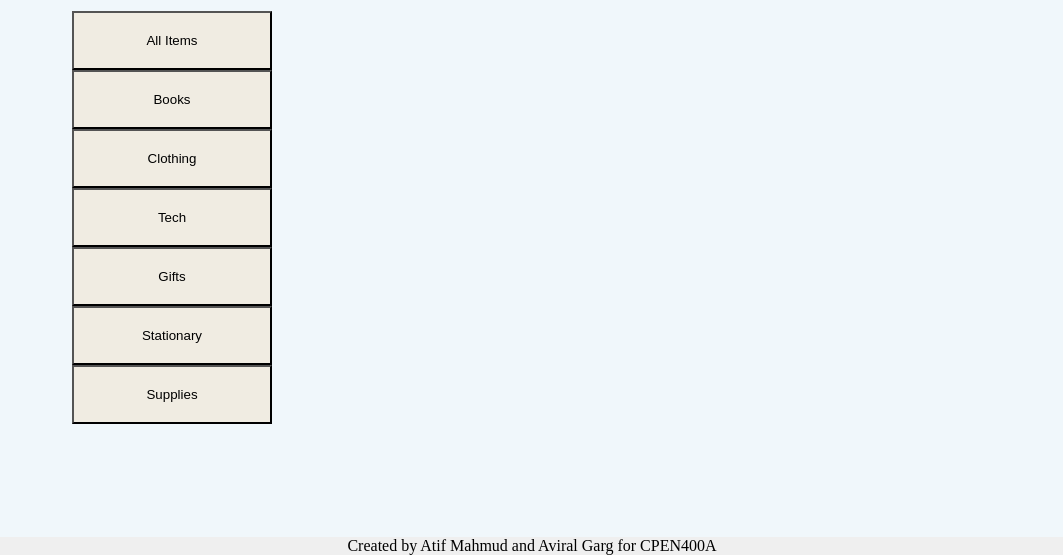
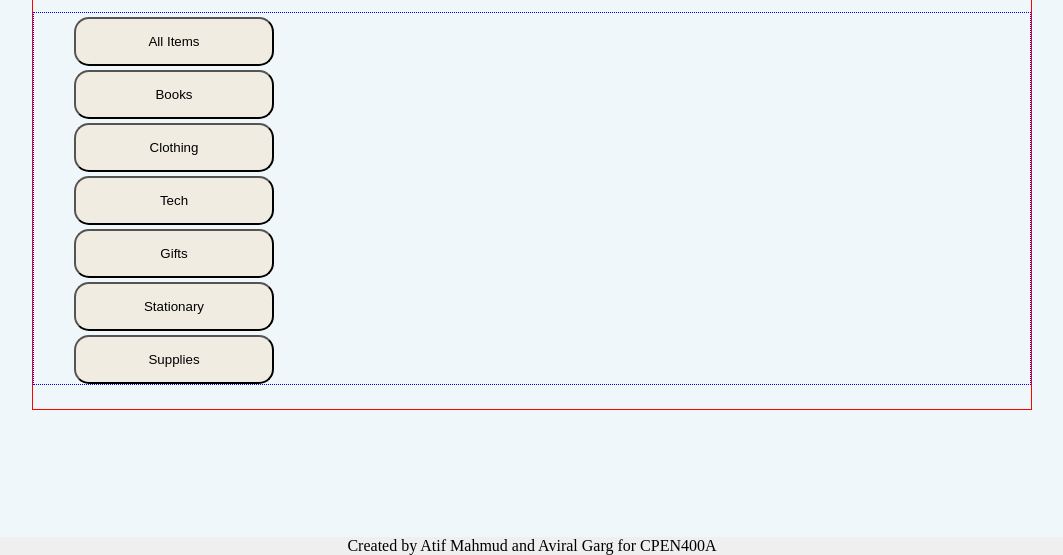
Before and after one commit to AviralGarg1993/full-stack-webstore, a plain HTML site: page index.html in a window 1280 px wide. Shown: the part 245-800 px from the top of the page, without its empty margins (108-1171 px from the left). Drawn offline with Linux system fonts and the light colour scheme.

Commit message:
More Changes

```diff
--- a/index.html
+++ b/index.html
@@ -18,8 +18,15 @@
 		</header>
 
 		<div id="navigationMenu">
+				<!-- Fill with JavaScript -->
+		</div>
 
+
+		<div id="productList">
+			<!-- Fill with JavaScript -->
 		</div>
+
+
 
 
 		<footer id="footer">
--- a/script.js
+++ b/script.js
@@ -10,27 +10,25 @@
  // Array holding the menu items
  var navArray = ["All Items", "Books", "Clothing", "Tech", "Gifts", "Stationary", "Supplies"];
 
-
  // Function to create the list from the array
  function makeUL(){
- 	console.log("a");
-
  	var list = document.createElement('ul');
 
  	for(var i =0; i < navArray.length; i++){
-
  		// This creates the item
  		var item = document.createElement('button');
-
     	// This sets the contents
  		item.innerHTML += navArray[i];
-
  		// This adds it to the list
  		list.appendChild(item);
-
- 		console.log(list);
-
  	}
-
  	document.getElementById("navigationMenu").appendChild(list);
  }
+
+ var products = [];
+
+
+ //Can I use a table if it is scaleable from this point of view? Like easily manageable?
+ function makeTable(){
+
+ }
--- a/style.css
+++ b/style.css
@@ -22,6 +22,7 @@ body{
  	background: #f0f7fb;
  	margin-right: auto;
     margin-left: auto;
+    border: 1px solid red;
 }
 
 header{
@@ -61,11 +62,21 @@ header{
 	flex-direction: column;
 	flex-wrap: wrap;
 	font-size: 18pt;
+	border: 1px dotted blue;
+	margin-left: 0px;
 }
 
 #navigationMenu ul button{
 	background-color: #f0ece2;
 	max-width: 200px;
-	padding: 15pt 20pt;
+	margin-left: 0px;
+	margin-top: 4px;
+	padding: 15px 20px;
 	align-content: left;
+	border-radius: 15px;
 }
+
+#navigationMenu ul button:hover{
+	color: #000000;
+	background-color: #ffffff;
+}
```
